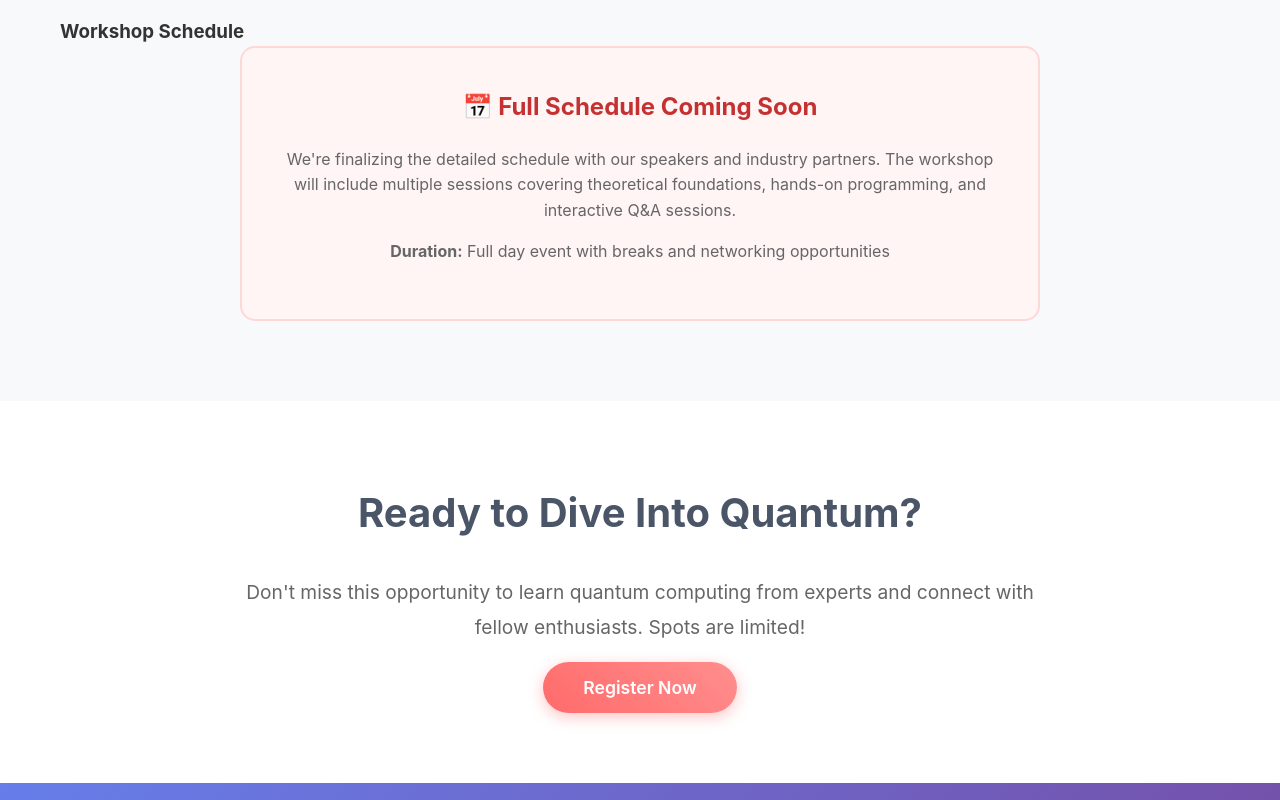
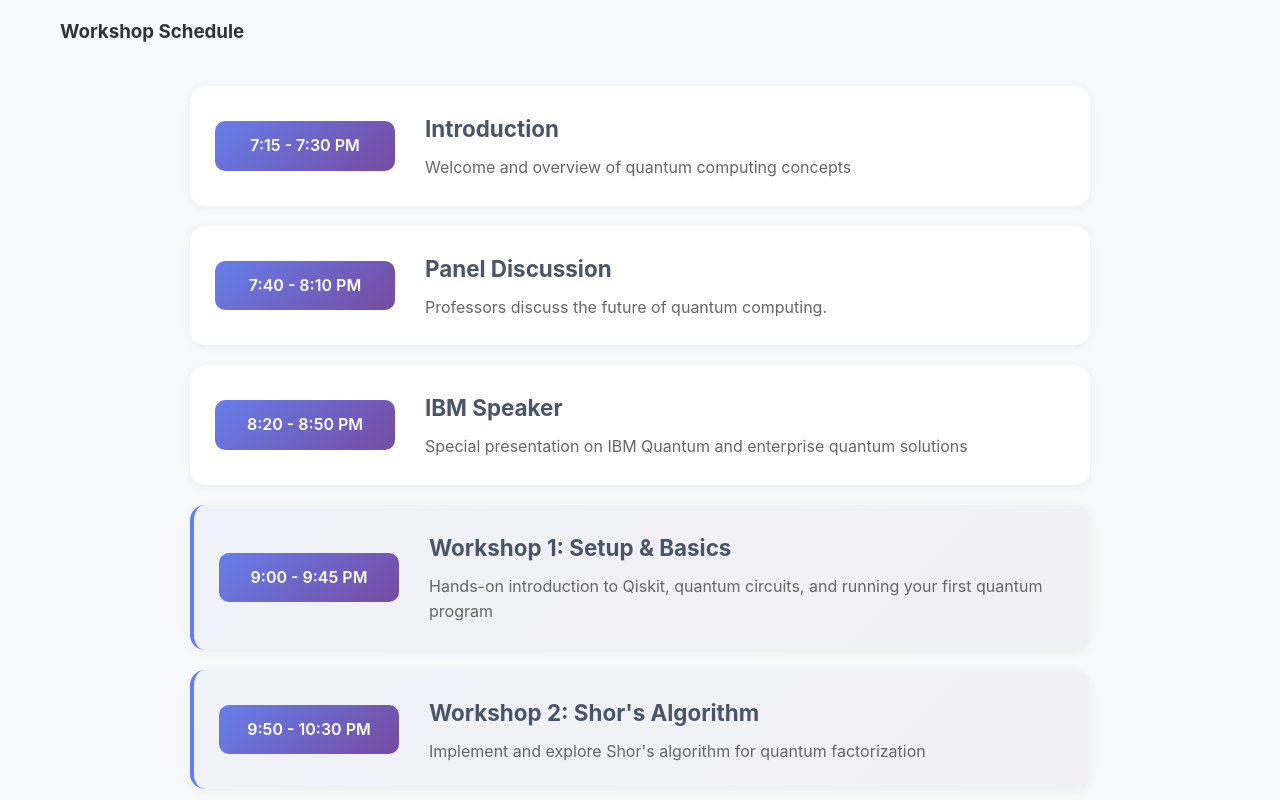
Before and after one commit to ShayManor/QCC-Website, a plain HTML site: page src/frontend/learn.html in a window 1280 px wide. Shown: the part 2380-3180 px from the top of the page. Drawn offline with Linux system fonts and the light colour scheme.

Commit message:
chore(learn): added real schedule

```diff
--- a/src/frontend/learn.html
+++ b/src/frontend/learn.html
@@ -101,17 +101,51 @@
 
     <!-- Schedule Preview -->
     <section class="qiskit-fest">
-        <div class="container">
-            <h3>Workshop Schedule</h3>
-            <div class="schedule-preview">
-                <div class="schedule-note">
-                    <h4>📅 Full Schedule Coming Soon</h4>
-                    <p>We're finalizing the detailed schedule with our speakers and industry partners. The workshop will include multiple sessions covering theoretical foundations, hands-on programming, and interactive Q&A sessions.</p>
-                    <p><strong>Duration:</strong> Full day event with breaks and networking opportunities</p>
+    <div class="container">
+        <h3>Workshop Schedule</h3>
+        <div class="schedule-timeline">
+            <div class="schedule-item">
+                <div class="time-badge">7:15 - 7:30 PM</div>
+                <div class="schedule-details">
+                    <h4>Introduction</h4>
+                    <p>Welcome and overview of quantum computing concepts</p>
+                </div>
+            </div>
+
+            <div class="schedule-item">
+                <div class="time-badge">7:40 - 8:10 PM</div>
+                <div class="schedule-details">
+                    <h4>Panel Discussion</h4>
+                    <p>Professors discuss the future of quantum computing.</p>
+                </div>
+            </div>
+
+            <div class="schedule-item">
+                <div class="time-badge">8:20 - 8:50 PM</div>
+                <div class="schedule-details">
+                    <h4>IBM Speaker</h4>
+                    <p>Special presentation on IBM Quantum and enterprise quantum solutions</p>
+                </div>
+            </div>
+
+            <div class="schedule-item highlight">
+                <div class="time-badge">9:00 - 9:45 PM</div>
+                <div class="schedule-details">
+                    <h4>Workshop 1: Setup & Basics</h4>
+                    <p>Hands-on introduction to Qiskit, quantum circuits, and running your first quantum program</p>
+                </div>
+            </div>
+
+            <div class="schedule-item highlight">
+                <div class="time-badge">9:50 - 10:30 PM</div>
+                <div class="schedule-details">
+                    <h4>Workshop 2: Shor's Algorithm</h4>
+                    <p>Implement and explore Shor's algorithm for quantum factorization</p>
                 </div>
             </div>
         </div>
-    </section>
+    </div>
+</section>
 
     <!-- Registration CTA -->
     <section class="about-workshop">
--- a/src/frontend/styles.css
+++ b/src/frontend/styles.css
@@ -641,3 +641,67 @@ body {
     line-height: 1.6;
     opacity: 0.95;
 }
+
+/* Schedule Timeline Styles */
+.schedule-timeline {
+    max-width: 900px;
+    margin: 40px auto 0;
+}
+
+.schedule-item {
+    display: grid;
+    grid-template-columns: 180px 1fr;
+    gap: 30px;
+    padding: 25px;
+    background: white;
+    border-radius: 15px;
+    margin-bottom: 20px;
+    box-shadow: 0 2px 10px rgba(0, 0, 0, 0.05);
+    transition: transform 0.3s ease, box-shadow 0.3s ease;
+    align-items: center;
+}
+
+.schedule-item:hover {
+    transform: translateX(5px);
+    box-shadow: 0 5px 20px rgba(0, 0, 0, 0.1);
+}
+
+.schedule-item.highlight {
+    background: linear-gradient(135deg, rgba(102, 126, 234, 0.05), rgba(118, 75, 162, 0.05));
+    border-left: 4px solid #667eea;
+}
+
+.time-badge {
+    background: linear-gradient(135deg, #667eea, #764ba2);
+    color: white;
+    padding: 12px 20px;
+    border-radius: 10px;
+    font-weight: 600;
+    text-align: center;
+    font-size: 1rem;
+}
+
+.schedule-details h4 {
+    font-size: 1.4rem;
+    color: #4a5568;
+    margin-bottom: 8px;
+}
+
+.schedule-details p {
+    color: #666;
+    line-height: 1.6;
+    margin: 0;
+}
+
+@media (max-width: 768px) {
+    .schedule-item {
+        grid-template-columns: 1fr;
+        gap: 15px;
+        text-align: center;
+    }
+
+    .time-badge {
+        margin: 0 auto;
+        max-width: 200px;
+    }
+}
```
